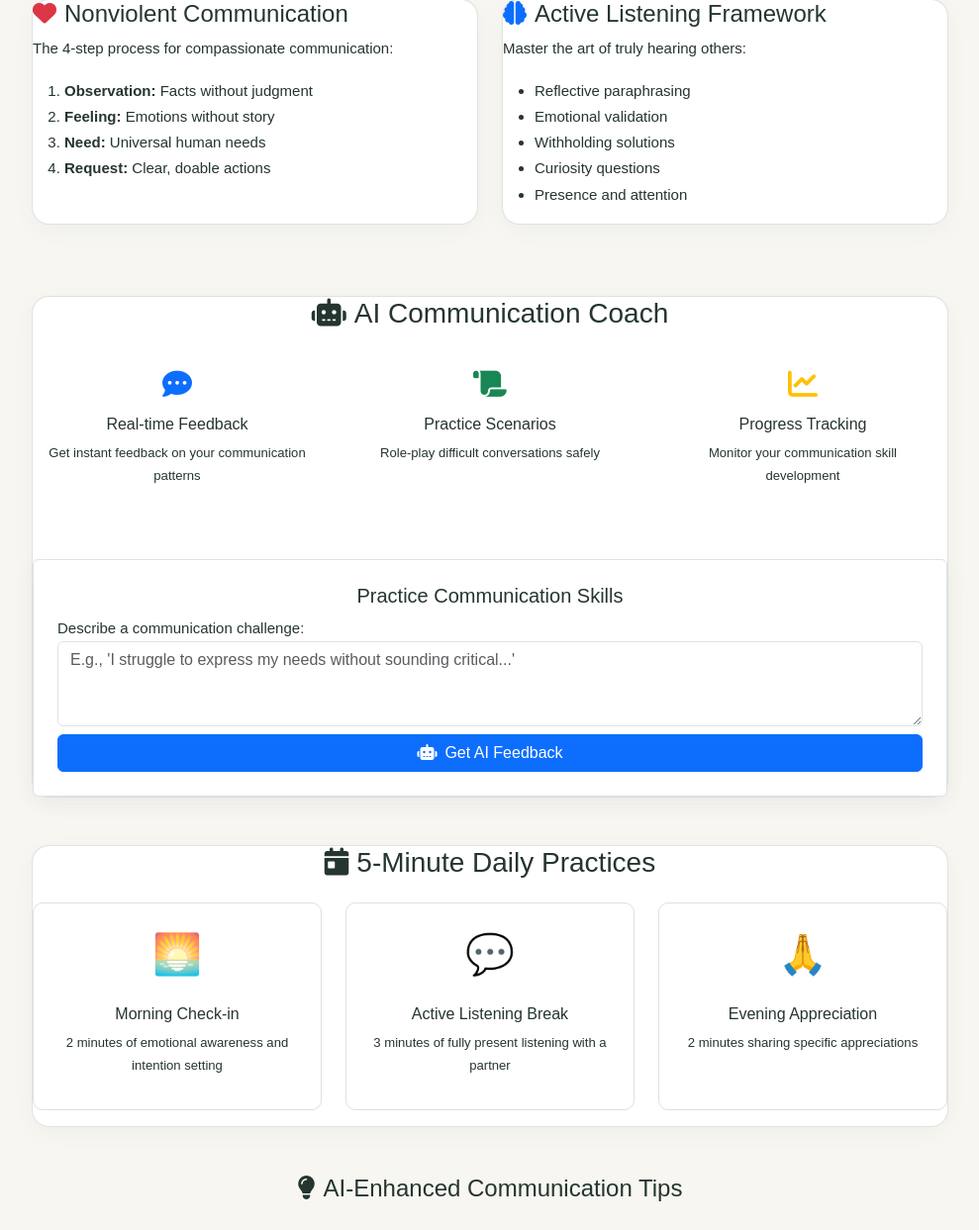
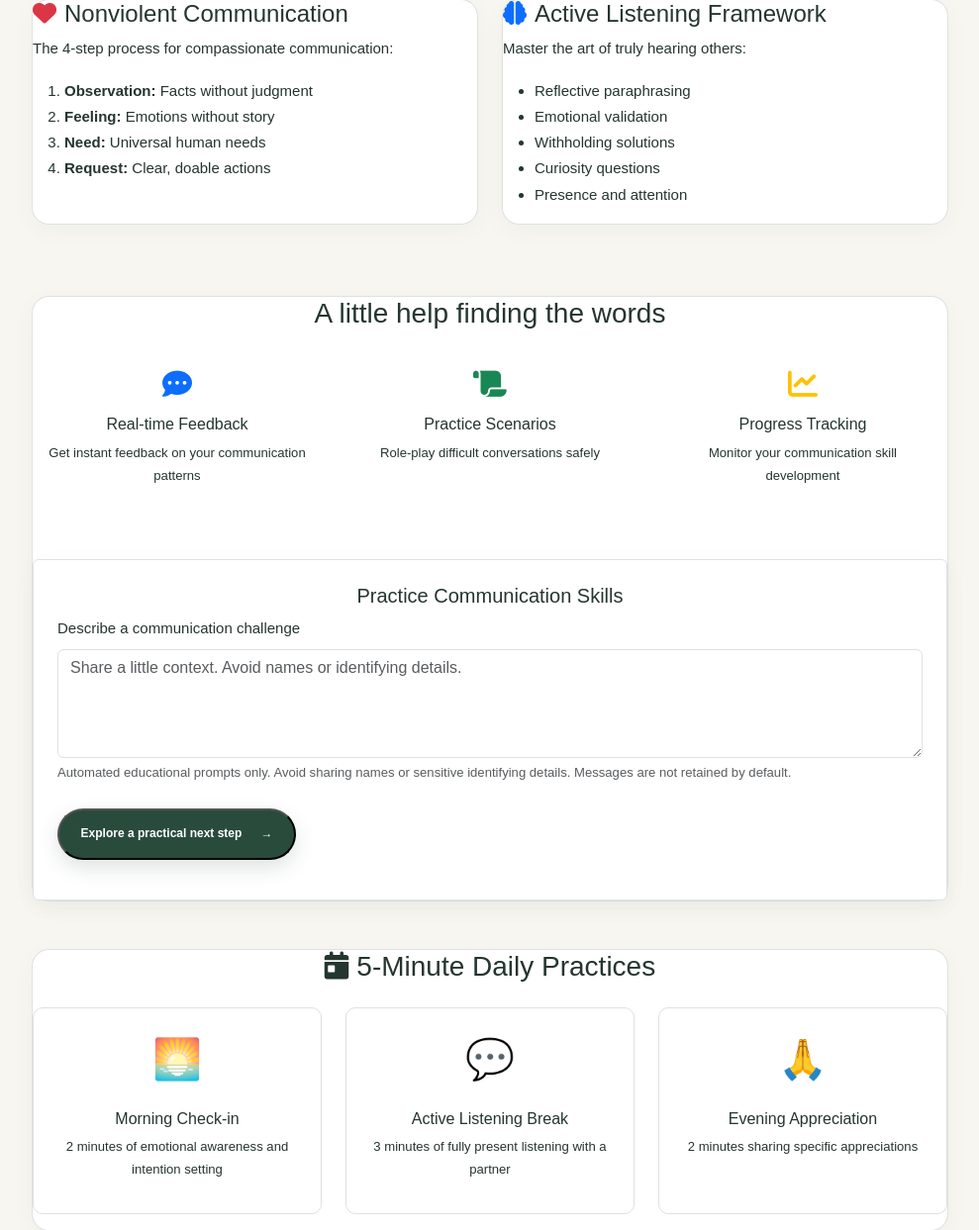
Before and after one commit to SchillingEnterprises/Jaime-Allen, a Django app: page /services/effective-communication/ in a window 1280 px wide. Shown: the part 1187-2430 px from the top of the page at 99% size, without its empty margins (145-1134 px from the left). Run offline with Django 5.2, Linux system fonts and the light colour scheme; data comes from the database, SQL or seed files in the repository.

Commit message:
feat(ui): connect communication practice to real AI backend

```diff
--- a/therapy_site/templates/services/effective_communication.html
+++ b/therapy_site/templates/services/effective_communication.html
@@ -142,7 +142,7 @@
             <!-- AI Communication Coach -->
             <div class="ai-optimized-card mb-5">
                 <div class="card-body">
-                    <h3 class="text-center mb-4"><i class="fas fa-robot me-2"></i>AI Communication Coach</h3>
+                    <h3 class="text-center mb-4">A little help finding the words</h3>
 
                     <div class="row">
                         <div class="col-md-4 mb-3">
@@ -171,16 +171,23 @@
                     <!-- Practice Area -->
                     <div class="practice-area mt-4 p-4 border rounded">
                         <h5 class="text-center">Practice Communication Skills</h5>
-                        <div class="form-group">
-                            <label>Describe a communication challenge:</label>
-                            <textarea class="form-control" rows="3" placeholder="E.g., 'I struggle to express my needs without sounding critical...'"></textarea>
-                        </div>
-                        <button class="btn btn-primary mt-2 w-100" onclick="analyzeCommunication()">
-                            <i class="fas fa-robot me-2"></i>Get AI Feedback
-                        </button>
-                        <div id="communication-feedback" class="mt-3 p-3 bg-light rounded" style="display: none;">
-                            <!-- AI feedback will appear here -->
-                        </div>
+                        {% if ai_enabled %}
+                        <form id="communication-coach-form" class="coach-form">
+                            {% csrf_token %}
+                            <label class="form-label" for="communication-challenge">Describe a communication challenge</label>
+                            <textarea id="communication-challenge" class="form-control" rows="4"
+                                      maxlength="1700" required
+                                      placeholder="Share a little context. Avoid names or identifying details."></textarea>
+                            <p class="form-text">Automated educational prompts only. Avoid sharing names or sensitive identifying details. Messages are not retained by default.</p>
+                            <button id="communication-coach-submit" class="button-primary mt-2" type="submit">
+                                Explore a practical next step <span aria-hidden="true">→</span>
+                            </button>
+                            <div id="communication-feedback" class="coach-feedback mt-3" role="status"
+                                 aria-live="polite" aria-atomic="true"></div>
+                        </form>
+                        {% else %}
+                        <p class="mb-0 text-muted">The automated practice coach is not configured right now. You can still explore the exercises and resources on this page.</p>
+                        {% endif %}
                     </div>
                 </div>
             </div>
```
